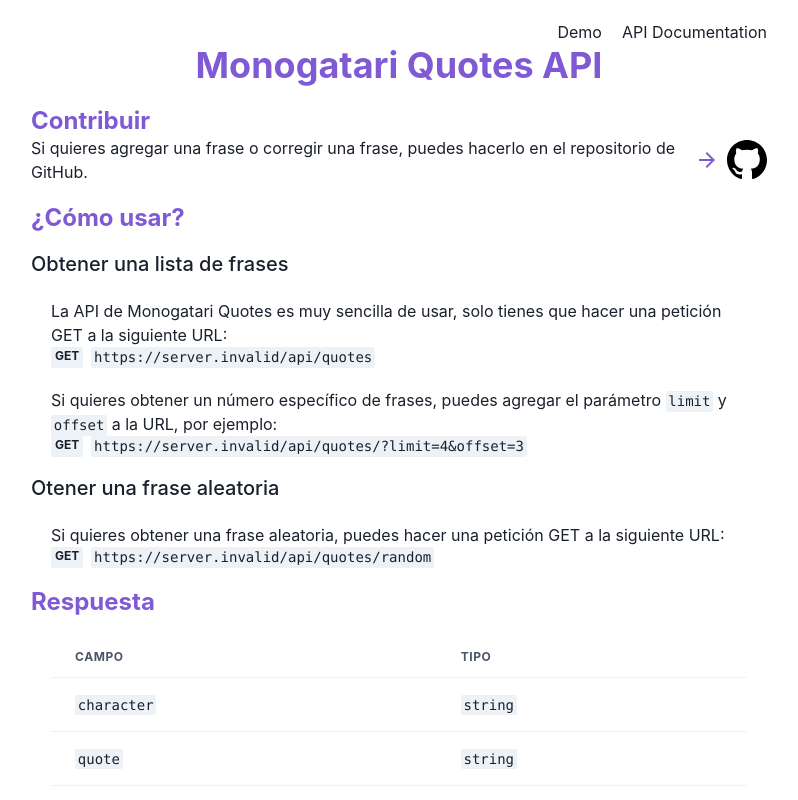
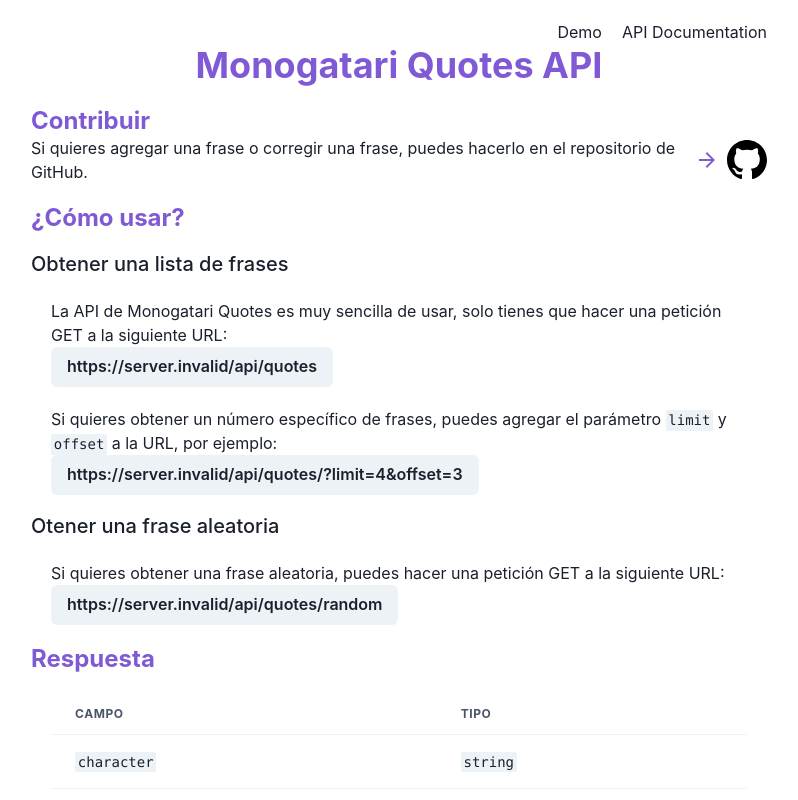
Before and after one commit to H4rasho/monogatari-quotes, a Next.js app: page /documentation in a window 1280 px wide. Shown: the top 800 px of the page, without its empty margins (241-1039 px from the left). Built offline with nearby package versions, Linux system fonts and the light colour scheme; no server answers.

Commit message:
change a to button with copy text to clipboard

```diff
--- a/components/documentation/DocumentationItem.tsx
+++ b/components/documentation/DocumentationItem.tsx
@@ -1,4 +1,4 @@
-import { Badge, Code, Flex } from "@chakra-ui/react";
+import { Alert, AlertIcon, Button, Flex, useToast } from "@chakra-ui/react";
 
 export default function DocumentationItem({
   description,
@@ -7,23 +7,29 @@
   description: React.ReactNode;
   endpoint: string;
 }) {
+  const toast = useToast();
   return (
     <>
       {description}
-      <a href={endpoint} target="_black" rel="noreferrer noopener">
       <Flex gap={2}>
-          <Badge>GET</Badge>
-          <Code
+        <Button
           _hover={{
             backgroundColor: "purple.500",
             color: "white",
             transition: "all 0.6s",
           }}
+          onClick={() => {
+            navigator.clipboard.writeText(endpoint);
+            toast({
+              title: "Copiado en el portapapeles.",
+              status: "success",
+              duration: 1000,
+            });
+          }}
         >
           {endpoint}{" "}
-          </Code>
+        </Button>
       </Flex>
-      </a>
     </>
   );
 }
```
Lines whose indentation alone changed are shown as unchanged.
